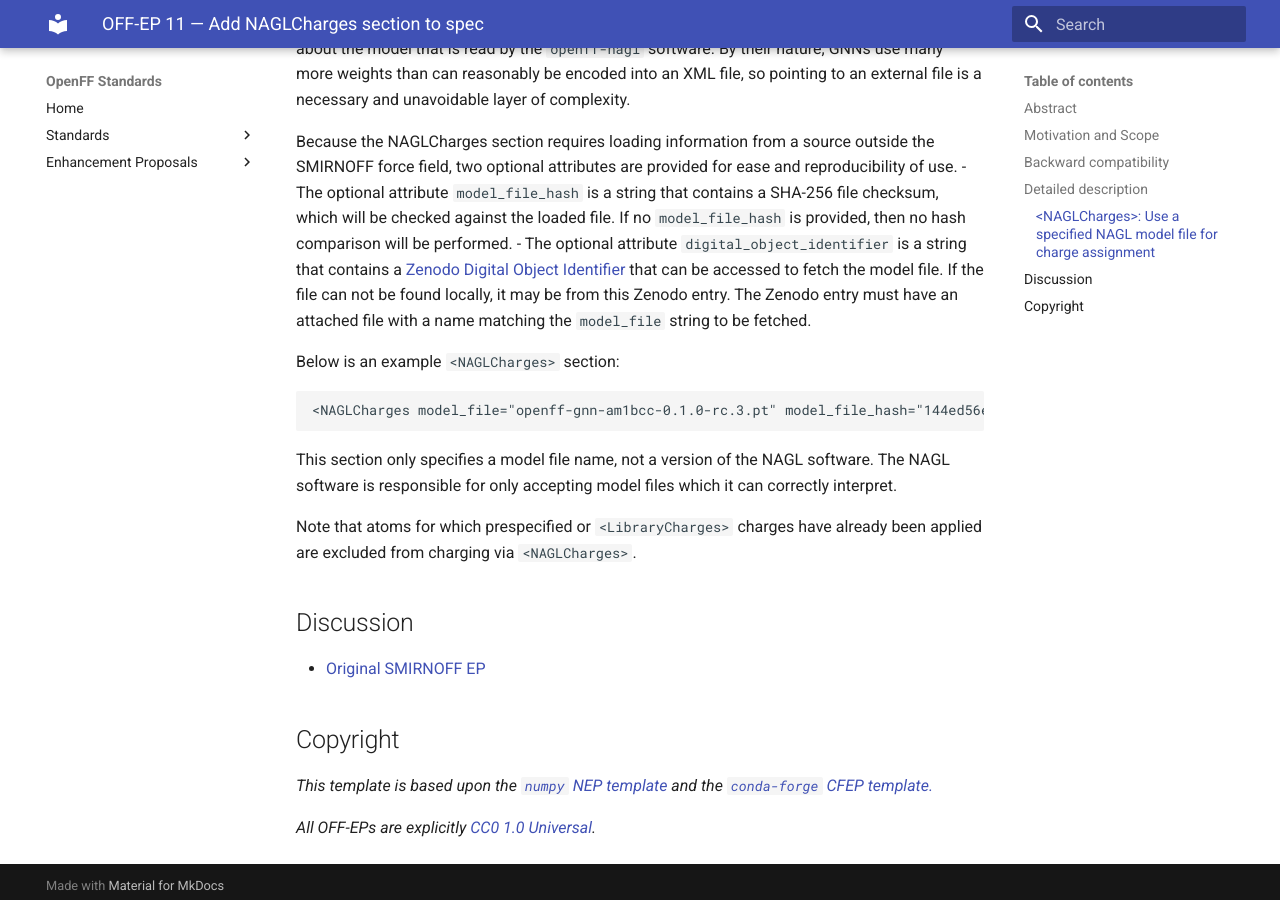
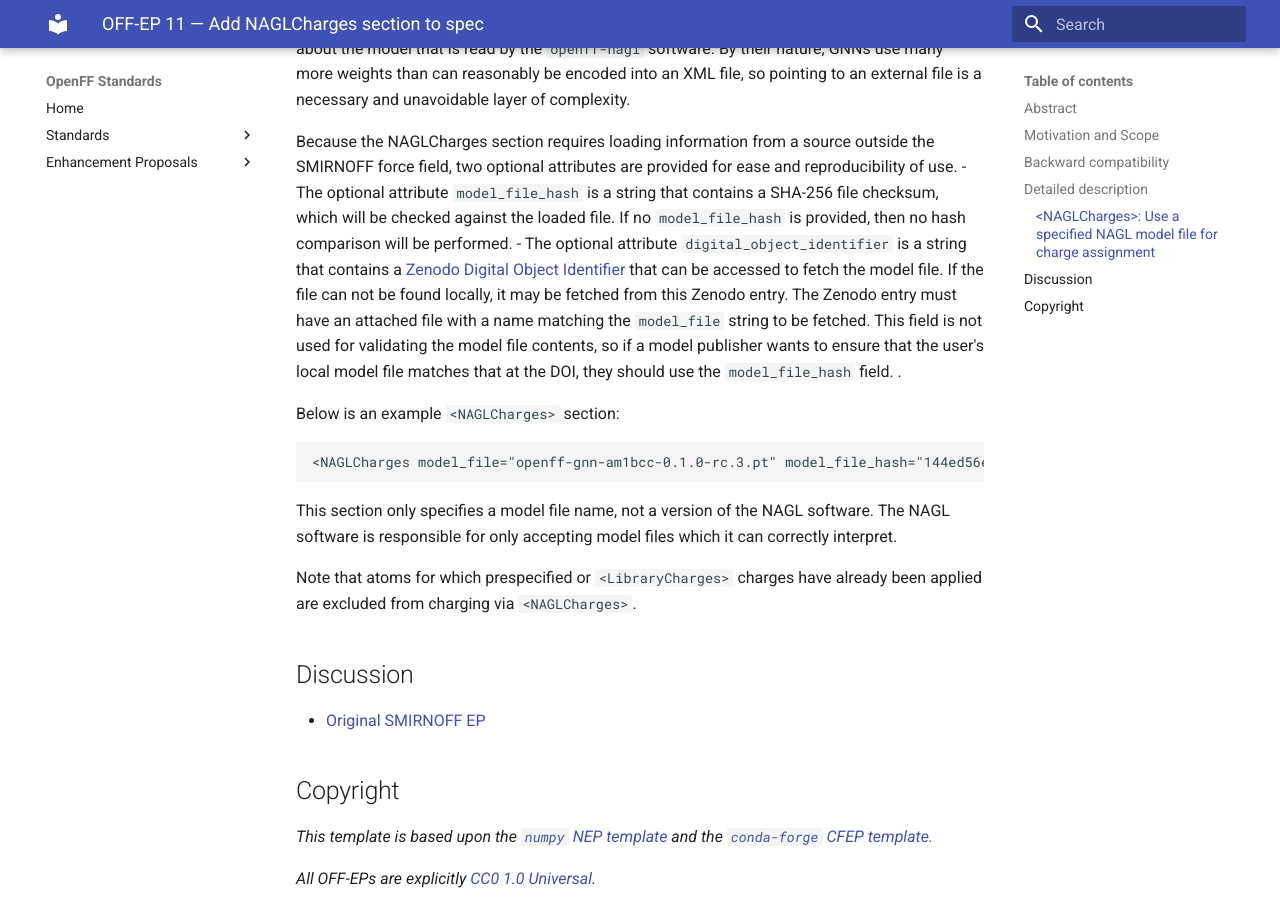
Before and after one commit to openforcefield/standards, an MkDocs documentation site: the page built from docs/enhancement-proposals/off-ep-0011.md, in a window 1280 px wide and 900 px high, scrolled down 2539 px. Built offline with MkDocs 1.6.1 and Material for MkDocs 9.7.7, drawn with Linux system fonts in a browser that asks for light colours.

Commit message:
clarify that the doi field isn't used for model file validation

```diff
--- a/docs/enhancement-proposals/off-ep-0011.md
+++ b/docs/enhancement-proposals/off-ep-0011.md
@@ -57,7 +57,7 @@ The attribute `model_file` is a string identifying a file that includes model we
 
 Because the NAGLCharges section requires loading information from a source outside the SMIRNOFF force field, two optional attributes are provided for ease and reproducibility of use.
 - The optional attribute `model_file_hash` is a string that contains a SHA-256 file checksum, which will be checked against the loaded file.  If no `model_file_hash` is provided, then no hash comparison will be performed.
-- The optional attribute `digital_object_identifier` is a string that contains a [Zenodo](https://zenodo.org/) [Digital Object Identifier](https://www.doi.org/) that can be accessed to fetch the model file. If the file can not be found locally, it may be from this Zenodo entry. The Zenodo entry must have an attached file with a name matching the `model_file` string to be fetched.
+- The optional attribute `digital_object_identifier` is a string that contains a [Zenodo](https://zenodo.org/) [Digital Object Identifier](https://www.doi.org/) that can be accessed to fetch the model file. If the file can not be found locally, it may be fetched from this Zenodo entry. The Zenodo entry must have an attached file with a name matching the `model_file` string to be fetched. This field is not used for validating the model file contents, so if a model publisher wants to ensure that the user's local model file matches that at the DOI, they should use the `model_file_hash` field. .
 
 Below is an example `<NAGLCharges>` section:
 
```
